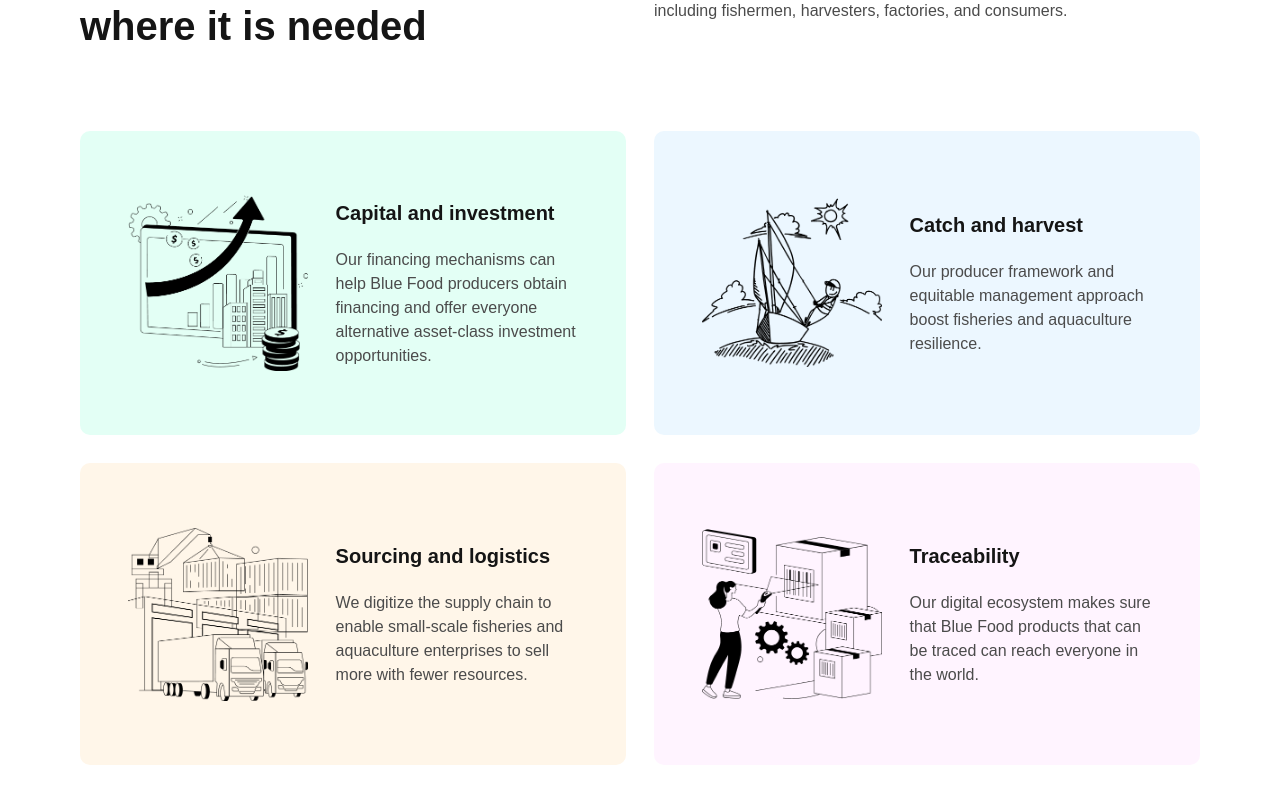
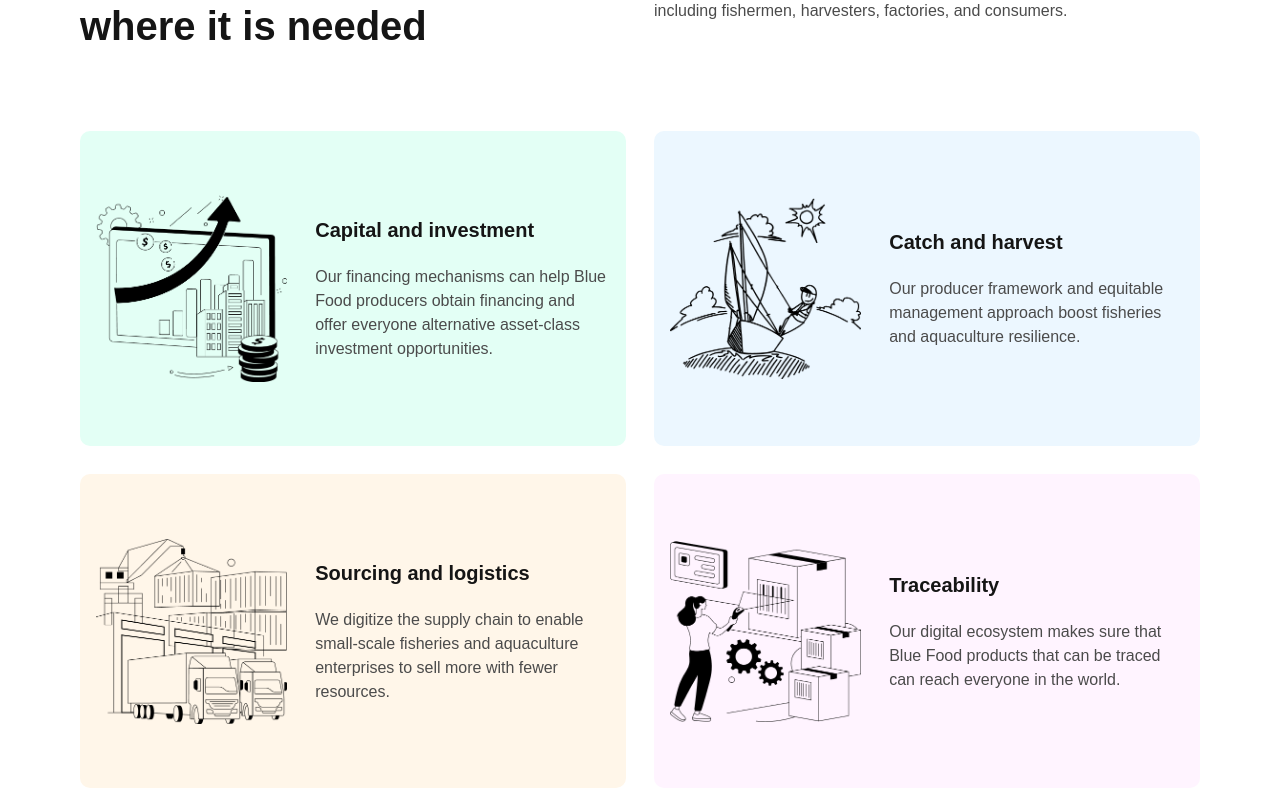
Before and after one commit to Zahed75/sequa-website, a React (Create React App) app: page / in a window 1280 px wide. Shown: the part 2441-3240 px from the top of the page. Built offline with nearby package versions, Linux system fonts and the light colour scheme.

Commit message:
footer correction 2

```diff
--- a/src/components/Footer/Footer.js
+++ b/src/components/Footer/Footer.js
@@ -16,7 +16,7 @@ const Footer = () => {
                 <div className='pb-7 flex flex-wrap sm:flex-row gap-5 font-default justify-between'>
                     <div className='max-w-[326px] text-white text-xs font-normal font-default'>
                         <a href='/home' className=' text-xl font-extrabold flex flex-col leading-tight'><span className='text-white text-[3rem]'>Transforming</span><span className='text-green'>into data-driven</span></a>
-                        <p className='mt-2'>Integrated ocean fisheries and marine aquaculture commerce for the world so that everyone can feel good about it.</p>
+                        <p className='mt-2'>Integrated ocean fisheries and aquaculture commerce for the world so that everyone can feel good about it.</p>
                         <div className='flex gap-3 mt-7 items-center'>
                             <p>Follow us on:</p>
                             <a href='https://www.facebook.com/seaquaglobal' target='_blank' className='icon-white'><FaFacebook size='22px' /></a>
--- a/src/components/landingPage/Solutions/SolutionsSection.js
+++ b/src/components/landingPage/Solutions/SolutionsSection.js
@@ -14,7 +14,7 @@ const Solutions = () => {
                 </div>
                 <div className='mt-[80px] grid grid-cols-1 md:grid-cols-2 gap-7'>
                     {/*  */}
-                    <div className='bg-lightgreen px-12 py-16 rounded-[10px] gap-7 flex flex-col lg:flex-row box-hover text-black items-center justify-between'>
+                    <div className='bg-lightgreen px-12 md:px-4 py-16 rounded-[10px] gap-7 flex flex-col lg:flex-row box-hover text-black items-center justify-between'>
                         <div className=''>
                             <img className='w-[200px]' src={buildingInvesment} alt='' />
                         </div>
@@ -24,7 +24,7 @@ const Solutions = () => {
                         </div>
                     </div>
                     {/*  */}
-                    <div className='bg-lightblue px-12 py-16 rounded-[10px] gap-7 flex flex-col lg:flex-row box-hover text-black items-center justify-between'>
+                    <div className='bg-lightblue px-12 md:px-4 py-16 rounded-[10px] gap-7 flex flex-col lg:flex-row box-hover text-black items-center justify-between'>
                         <div className=''>
                             <img className='w-[200px]' src={catchFish} alt='' />
                         </div>
@@ -34,7 +34,7 @@ const Solutions = () => {
                         </div>
                     </div>
                     {/*  */}
-                    <div className='bg-lightyellow px-12 py-16 rounded-[10px] gap-7 flex flex-col lg:flex-row box-hover text-black items-center justify-between'>
+                    <div className='bg-lightyellow px-12 md:px-4 py-16 rounded-[10px] gap-7 flex flex-col lg:flex-row box-hover text-black items-center justify-between'>
                         <div className=''>
                             <img className='w-[200px]' src={logistic} alt='' />
                         </div>
@@ -44,7 +44,7 @@ const Solutions = () => {
                         </div>
                     </div>
                     {/*  */}
-                    <div className='bg-lightpink px-12 py-16 rounded-[10px] gap-7 flex flex-col lg:flex-row box-hover text-black items-center justify-between'>
+                    <div className='bg-lightpink px-12 md:px-4 py-16 rounded-[10px] gap-7 flex flex-col lg:flex-row box-hover text-black items-center justify-between'>
                         <div className=''>
                             <img className='w-[200px]' src={managing} alt='' />
                         </div>
```
